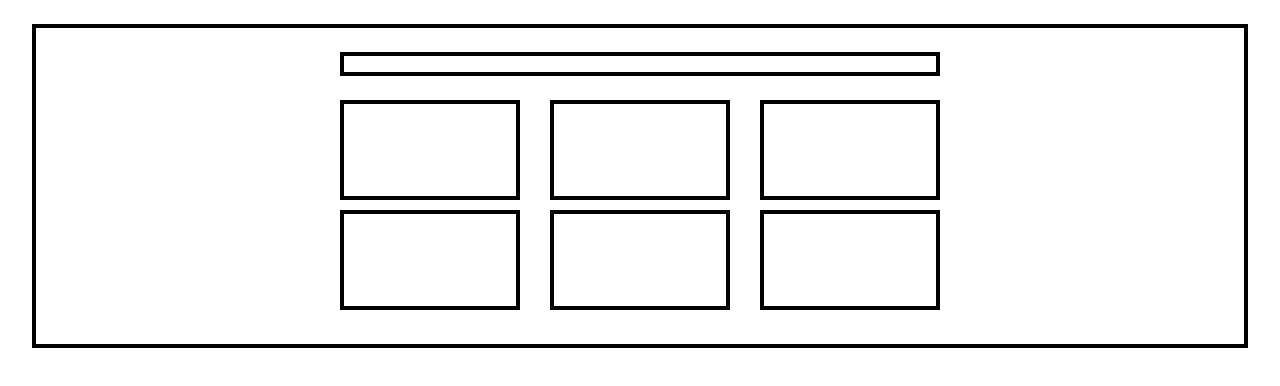
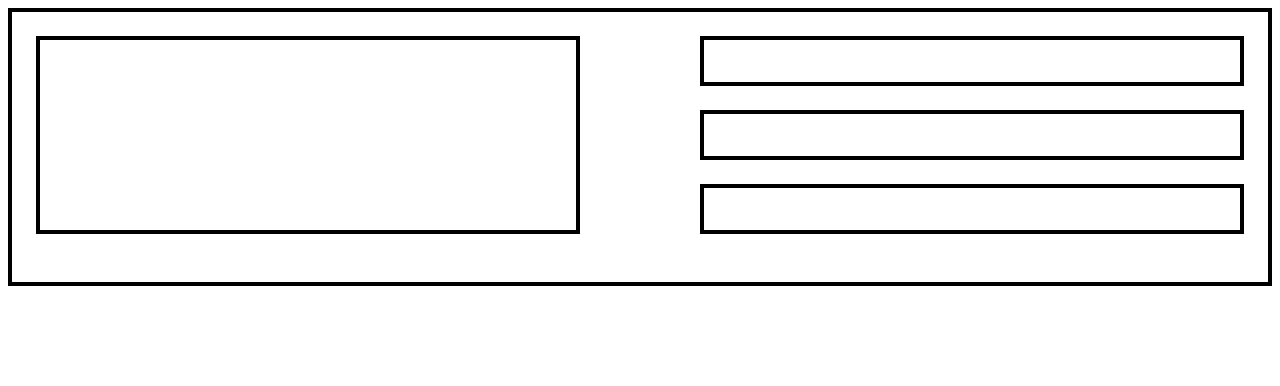
Before and after one commit to Edarapheth/practice-flexbox, a plain HTML site: page index.html in a window 1280 px wide. Drawn offline with Linux system fonts and the light colour scheme.

Commit message:
layout 3 flexbox reversed

```diff
--- a/index.html
+++ b/index.html
@@ -9,17 +9,12 @@
 </head>
 <body>
     <div class="container">
-        <div class="row">
-            <div class="title"></div>
-                <div class="box-wrapper">
-                    <div class="box"></div>
-                    <div class="box"></div>
-                    <div class="box"></div>
-                    <div class="box"></div>
-                    <div class="box"></div>
-                    <div class="box"></div>
-                </div>
-        </div>
+        <div class="box box-large"></div>
+            <div class="box-wrapper">
+                <div class="box box-small"></div>
+                <div class="box box-small"></div>
+                <div class="box box-small"></div>
+            </div>
     </div>
 </body>
 </html>
--- a/style.css
+++ b/style.css
@@ -1,33 +1,23 @@
 *{
     box-sizing: border-box;
 }
-
-
 .container{
     border: 4px solid black;
-    padding: 24px;
-    margin: 24px 24px 0px 24px;
+    padding: 24px 24px 24px 24px;
+    display: flex;
+    justify-content: space-between;
 }
-.row{
-    width:100%;
-    max-width: 600px;
-    margin: 0 auto;
-}
-.title{
+.box{
     border: 4px solid black;
-    width: 100%;
-    height: 24px;
     margin-bottom: 24px;
 }
-
-.box{
-    width: 30%;
-    height: 100px;
-    border: 4px solid black;
-    margin-bottom: 10px;
+.box-small{
+    height: 50px;
 }
 .box-wrapper{
-    display: flex;
-    flex-wrap: wrap;
-    justify-content: space-between;
+    width:45%;
+    display: block;
 }
+.box-large{
+    width: 45%;
+}
```
